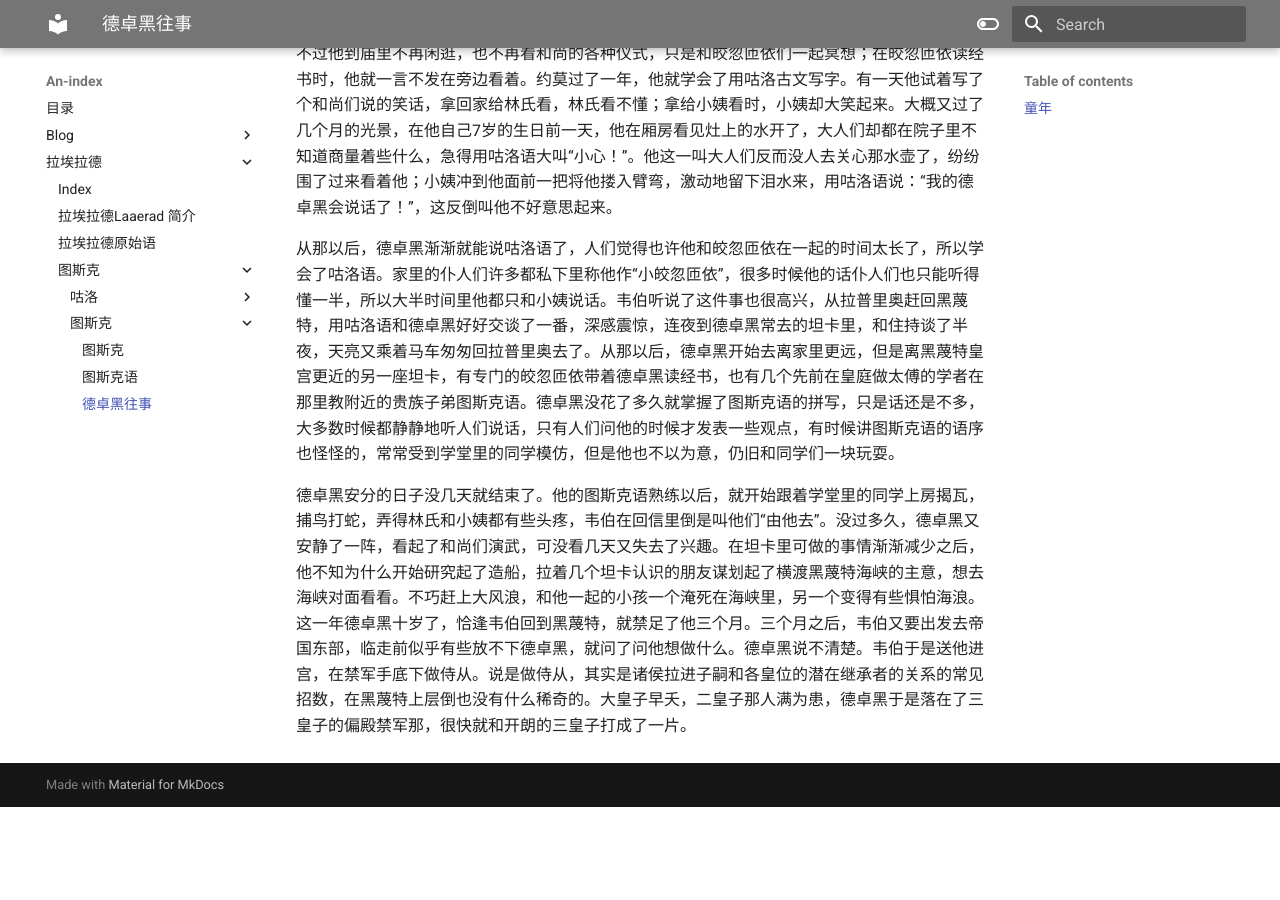
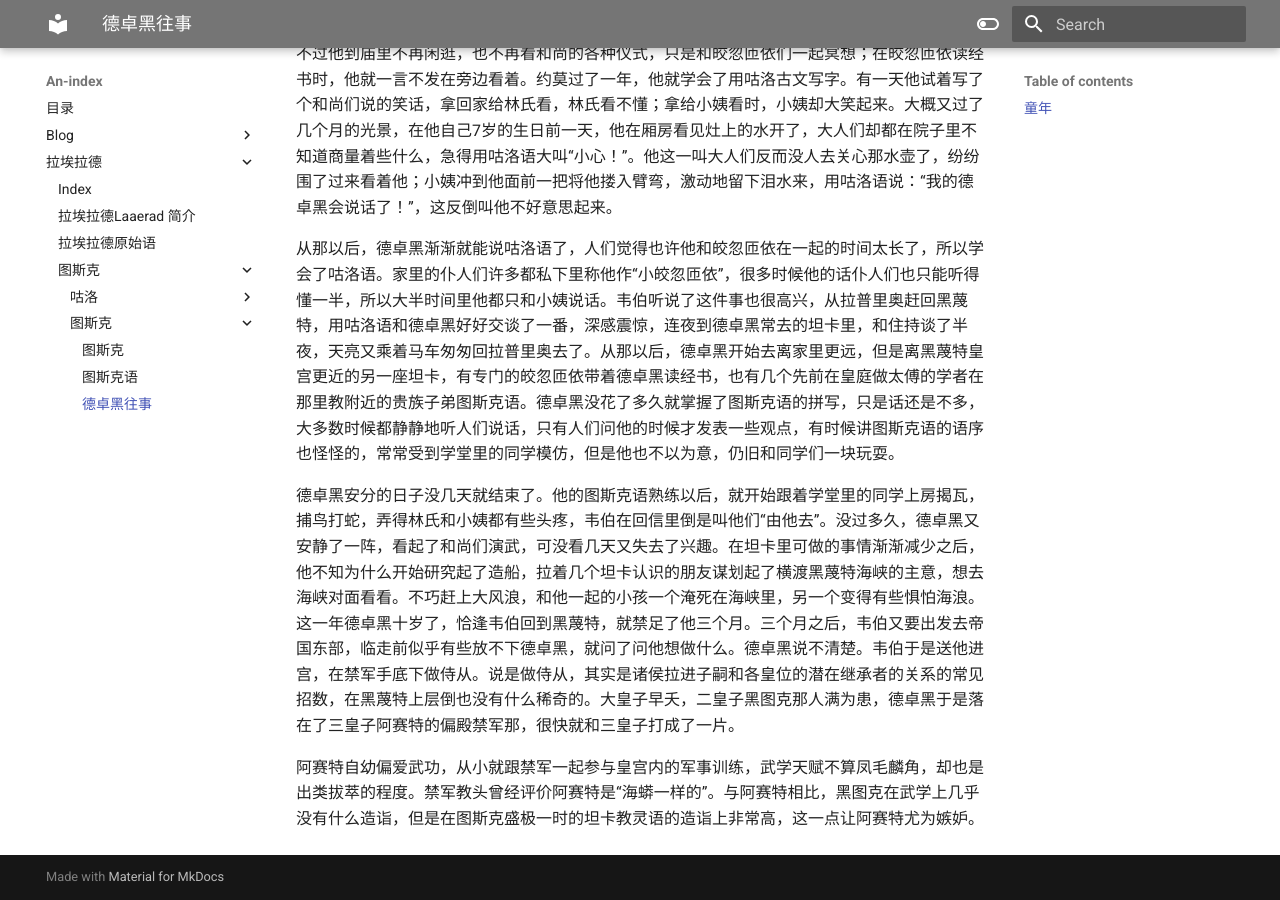
Before and after one commit to PhychiasLokDansk/Laaerad, an MkDocs documentation site: the page built from docs/拉埃拉德/图斯克/图斯克/德卓黑往事.md, in a window 1280 px wide and 900 px high, scrolled down 970 px. Built offline with MkDocs 1.6.1 and Material for MkDocs 9.7.7, drawn with Linux system fonts in a browser that asks for light colours; before the commit the page ends 1777 px from its top, so only the background shows below that.

Commit message:
LAPTOP-UGNPREPA 2025-2-15:20:37:53

```diff
--- a/docs/拉埃拉德/图斯克/图斯克/德卓黑往事.md
+++ b/docs/拉埃拉德/图斯克/图斯克/德卓黑往事.md
@@ -13,4 +13,6 @@
 
 从那以后，德卓黑渐渐就能说咕洛语了，人们觉得也许他和皎忽匝依在一起的时间太长了，所以学会了咕洛语。家里的仆人们许多都私下里称他作“小皎忽匝依”，很多时候他的话仆人们也只能听得懂一半，所以大半时间里他都只和小姨说话。韦伯听说了这件事也很高兴，从拉普里奥赶回黑蔑特，用咕洛语和德卓黑好好交谈了一番，深感震惊，连夜到德卓黑常去的坦卡里，和住持谈了半夜，天亮又乘着马车匆匆回拉普里奥去了。从那以后，德卓黑开始去离家里更远，但是离黑蔑特皇宫更近的另一座坦卡，有专门的皎忽匝依带着德卓黑读经书，也有几个先前在皇庭做太傅的学者在那里教附近的贵族子弟图斯克语。德卓黑没花了多久就掌握了图斯克语的拼写，只是话还是不多，大多数时候都静静地听人们说话，只有人们问他的时候才发表一些观点，有时候讲图斯克语的语序也怪怪的，常常受到学堂里的同学模仿，但是他也不以为意，仍旧和同学们一块玩耍。
 
-德卓黑安分的日子没几天就结束了。他的图斯克语熟练以后，就开始跟着学堂里的同学上房揭瓦，捕鸟打蛇，弄得林氏和小姨都有些头疼，韦伯在回信里倒是叫他们“由他去”。没过多久，德卓黑又安静了一阵，看起了和尚们演武，可没看几天又失去了兴趣。在坦卡里可做的事情渐渐减少之后，他不知为什么开始研究起了造船，拉着几个坦卡认识的朋友谋划起了横渡黑蔑特海峡的主意，想去海峡对面看看。不巧赶上大风浪，和他一起的小孩一个淹死在海峡里，另一个变得有些惧怕海浪。这一年德卓黑十岁了，恰逢韦伯回到黑蔑特，就禁足了他三个月。三个月之后，韦伯又要出发去帝国东部，临走前似乎有些放不下德卓黑，就问了问他想做什么。德卓黑说不清楚。韦伯于是送他进宫，在禁军手底下做侍从。说是做侍从，其实是诸侯拉进子嗣和各皇位的潜在继承者的关系的常见招数，在黑蔑特上层倒也没有什么稀奇的。大皇子早夭，二皇子那人满为患，德卓黑于是落在了三皇子的偏殿禁军那，很快就和开朗的三皇子打成了一片。
+德卓黑安分的日子没几天就结束了。他的图斯克语熟练以后，就开始跟着学堂里的同学上房揭瓦，捕鸟打蛇，弄得林氏和小姨都有些头疼，韦伯在回信里倒是叫他们“由他去”。没过多久，德卓黑又安静了一阵，看起了和尚们演武，可没看几天又失去了兴趣。在坦卡里可做的事情渐渐减少之后，他不知为什么开始研究起了造船，拉着几个坦卡认识的朋友谋划起了横渡黑蔑特海峡的主意，想去海峡对面看看。不巧赶上大风浪，和他一起的小孩一个淹死在海峡里，另一个变得有些惧怕海浪。这一年德卓黑十岁了，恰逢韦伯回到黑蔑特，就禁足了他三个月。三个月之后，韦伯又要出发去帝国东部，临走前似乎有些放不下德卓黑，就问了问他想做什么。德卓黑说不清楚。韦伯于是送他进宫，在禁军手底下做侍从。说是做侍从，其实是诸侯拉进子嗣和各皇位的潜在继承者的关系的常见招数，在黑蔑特上层倒也没有什么稀奇的。大皇子早夭，二皇子黑图克那人满为患，德卓黑于是落在了三皇子阿赛特的偏殿禁军那，很快就和三皇子打成了一片。
+
+阿赛特自幼偏爱武功，从小就跟禁军一起参与皇宫内的军事训练，武学天赋不算凤毛麟角，却也是出类拔萃的程度。禁军教头曾经评价阿赛特是“海蟒一样的”。与阿赛特相比，黑图克在武学上几乎没有什么造诣，但是在图斯克盛极一时的坦卡教灵语的造诣上非常高，这一点让阿赛特尤为嫉妒。
```
Also changed, not shown: docs/拉埃拉德/图斯克/图斯克/图斯克语.md (+0 -1 lines), 1 other file.
